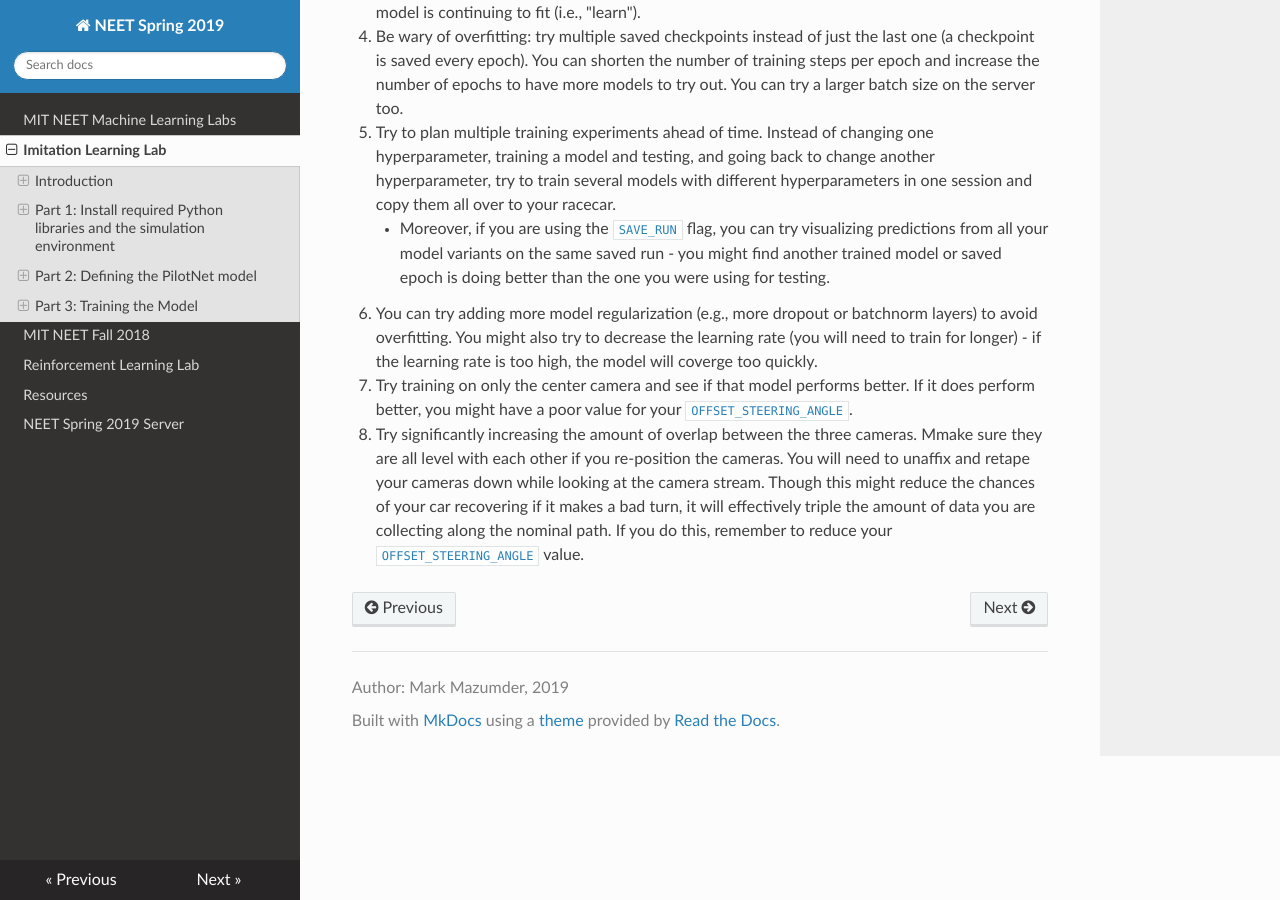
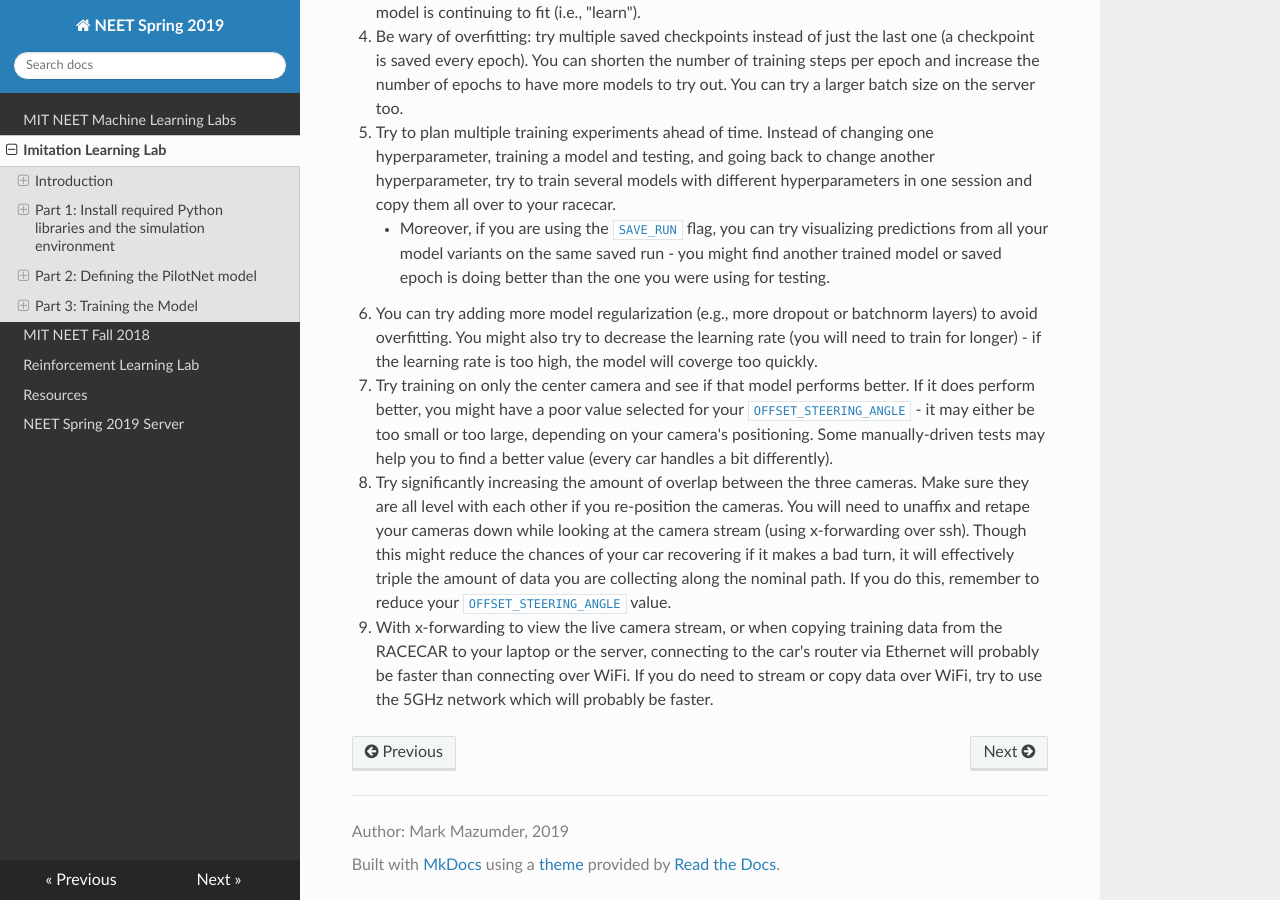
Before and after one commit to mmaz/neet, an MkDocs documentation site: the page built from docs/imitation_learning.md, in a window 1280 px wide and 900 px high, scrolled down 18433 px. Built offline with MkDocs 1.6.1, drawn with Linux system fonts in a browser that asks for light colours; nearby versions of some CDN libraries.

Commit message:
additional notes

```diff
--- a/docs/imitation_learning.md
+++ b/docs/imitation_learning.md
@@ -533,5 +533,6 @@ If you are having diffuclty training a working model, here are some suggestions:
 1. Try to plan multiple training experiments ahead of time. Instead of changing one hyperparameter, training a model and testing, and going back to change another hyperparameter, try to train several models with different hyperparameters in one session and copy them all over to your racecar.
     * Moreover, if you are using the [`SAVE_RUN`](https://github.com/mmaz/imitation_learning_lab/blob/2ebcd9140e34ca2e2283496a84ea4e47c8979788/infer_RACECAR.py#L21) flag, you can try visualizing predictions from all your model variants on the same saved run - you might find another trained model or saved epoch is doing better than the one you were using for testing.
 1. You can try adding more model regularization (e.g., more dropout or batchnorm layers) to avoid overfitting. You might also try to decrease the learning rate (you will need to train for longer) - if the learning rate is too high, the model will coverge too quickly.
-1. Try training on only the center camera and see if that model performs better. If it does perform better, you might have a poor value for your [`OFFSET_STEERING_ANGLE`](https://github.com/mmaz/imitation_learning_lab/blob/2ebcd9140e34ca2e2283496a84ea4e47c8979788/pilotnet.py#L13).
-1. Try significantly increasing the amount of overlap between the three cameras. Mmake sure they are all level with each other if you re-position the cameras. You will need to unaffix and retape your cameras down while looking at the camera stream. Though this might reduce the chances of your car recovering if it makes a bad turn, it will effectively triple the amount of data you are collecting along the nominal path. If you do this, remember to reduce your [`OFFSET_STEERING_ANGLE`](https://github.com/mmaz/imitation_learning_lab/blob/2ebcd9140e34ca2e2283496a84ea4e47c8979788/pilotnet.py#L13) value.
+1. Try training on only the center camera and see if that model performs better. If it does perform better, you might have a poor value selected for your [`OFFSET_STEERING_ANGLE`](https://github.com/mmaz/imitation_learning_lab/blob/2ebcd9140e34ca2e2283496a84ea4e47c8979788/pilotnet.py#L13) - it may either be too small or too large, depending on your camera's positioning. Some manually-driven tests may help you to find a better value (every car handles a bit differently).
+1. Try significantly increasing the amount of overlap between the three cameras. Make sure they are all level with each other if you re-position the cameras. You will need to unaffix and retape your cameras down while looking at the camera stream (using x-forwarding over ssh). Though this might reduce the chances of your car recovering if it makes a bad turn, it will effectively triple the amount of data you are collecting along the nominal path. If you do this, remember to reduce your [`OFFSET_STEERING_ANGLE`](https://github.com/mmaz/imitation_learning_lab/blob/2ebcd9140e34ca2e2283496a84ea4e47c8979788/pilotnet.py#L13) value.
+1. With x-forwarding to view the live camera stream, or when copying training data from the RACECAR to your laptop or the server, connecting to the car's router via Ethernet will probably be faster than connecting over WiFi. If you do need to stream or copy data over WiFi, try to use the 5GHz network which will probably be faster.
```
